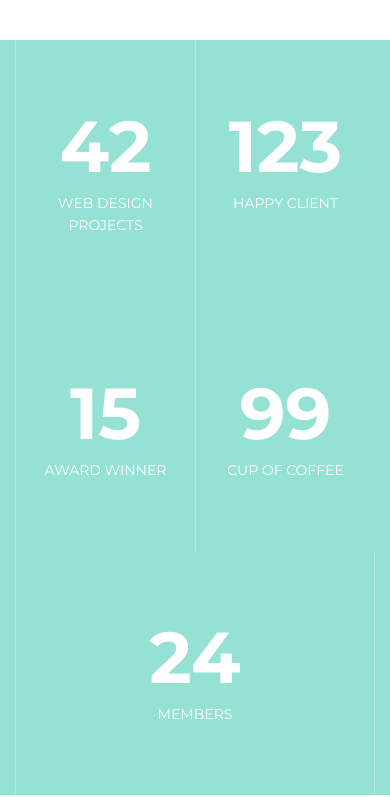
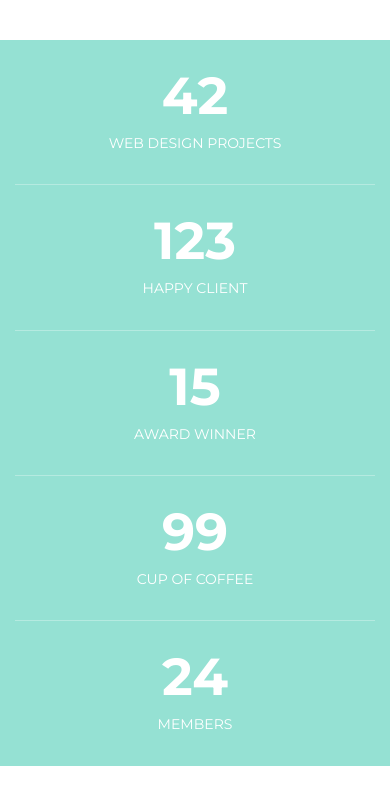
Before and after one commit to NurzhanTng/Mogo_LandingPage, a plain HTML site: page index.html in a window 390 px wide. Shown: the part 2018-2815 px from the top of the page. Drawn offline with Linux system fonts and the light colour scheme.

Commit message:
Adaptive Stat section added

```diff
--- a/assets/css/style.css
+++ b/assets/css/style.css
@@ -1252,6 +1252,24 @@ hr {
     .intro__suptitle {
         font-style: 32px;
     }
+
+    /* Stat */
+    .stat {
+        justify-content: center;
+    }
+
+    .stat__item {
+        flex: none;
+        width: 33.3333%;
+        padding-top: 30px;
+        padding-bottom: 30px;
+
+        border: 0;
+    }
+
+    .stat__item:last-child {
+        border: 0;
+    }
 }
 
 @media (max-width: 770px) {
@@ -1309,4 +1327,18 @@ hr {
     .section__title::after {
         margin: 20px auto;
     }
+
+    /* Stat */
+    .stat__item {
+        width: 100%;
+        border-bottom: 1px solid #b5eae0;
+    }
+
+    .stat__item:last-child {
+        border-bottom: 0;
+    }
+
+    .stat__count {
+        font-size: 52px;
+    }
 }
```
